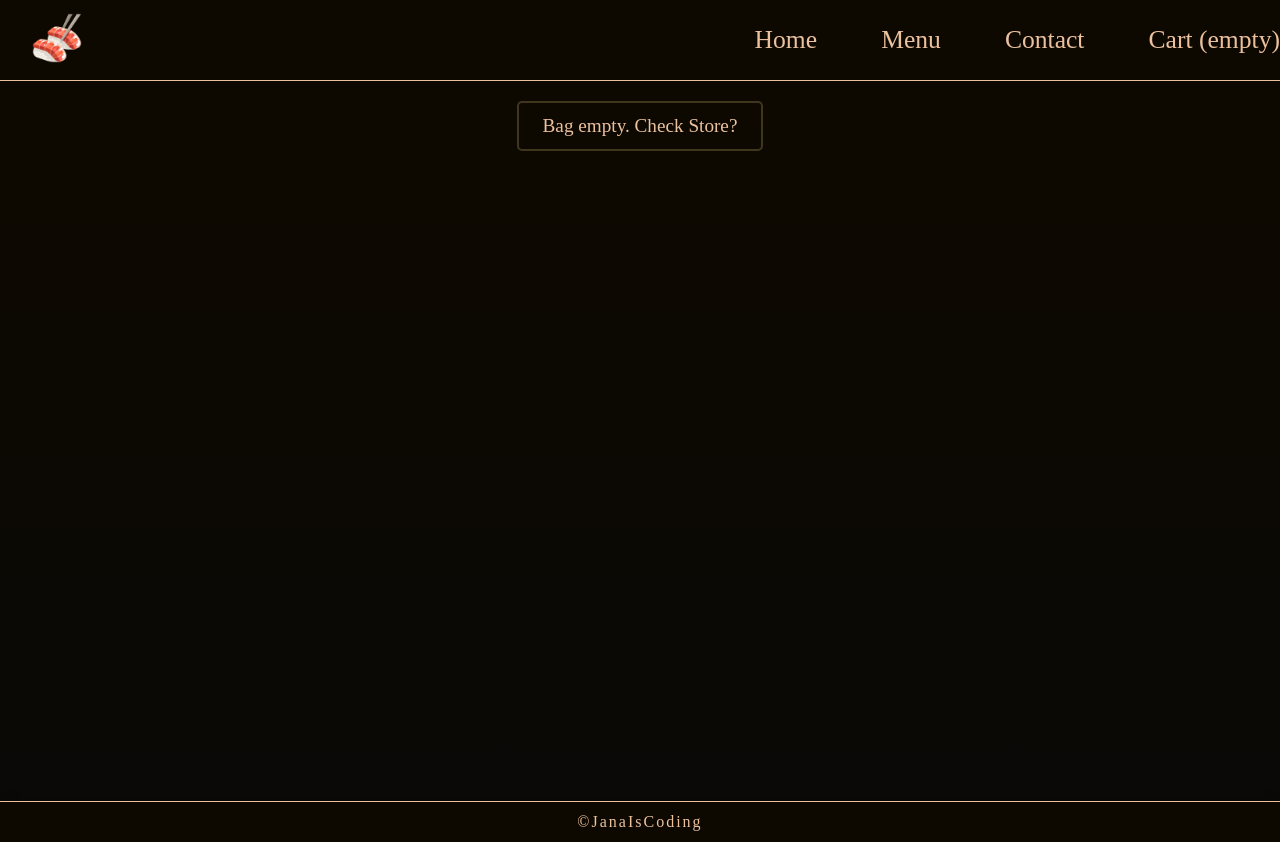
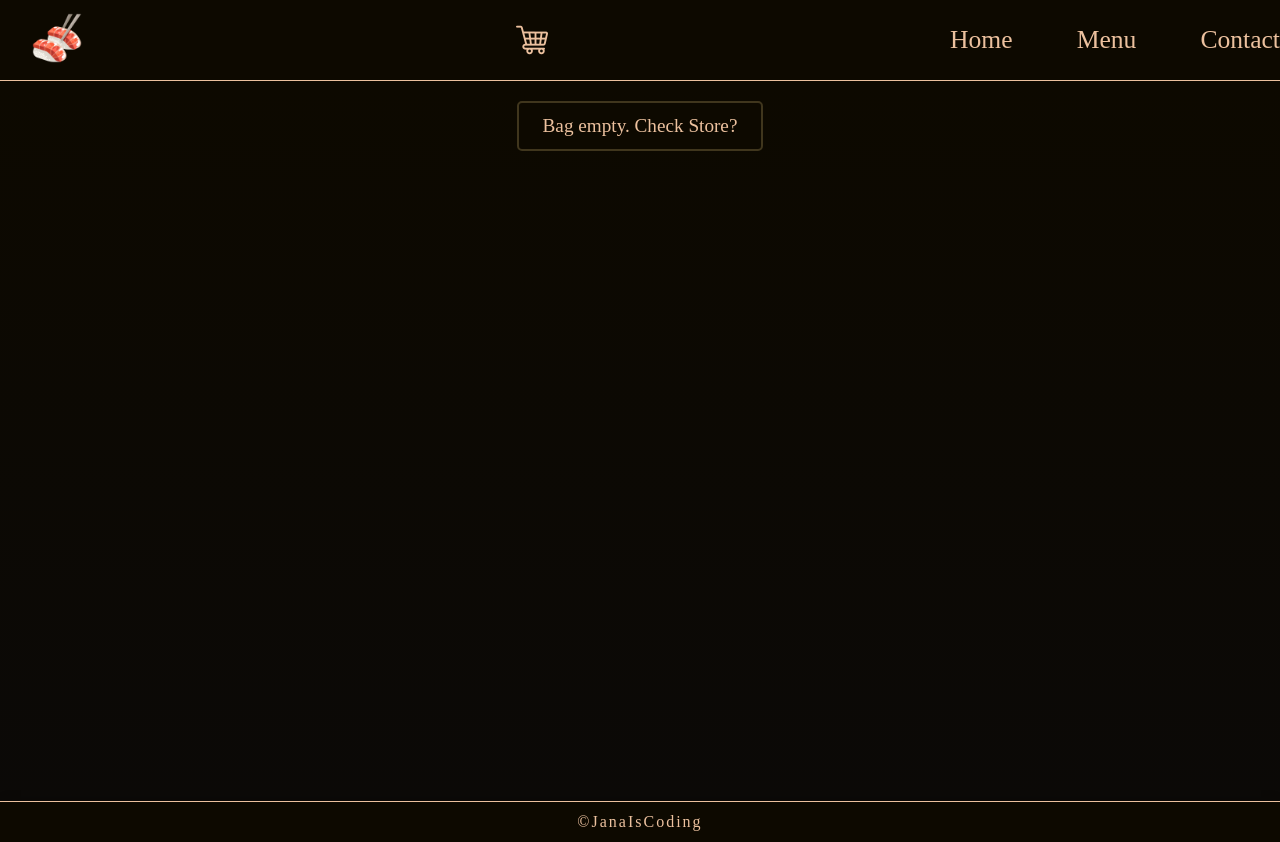
Before and after one commit to janaiscoding/shopping-cart, a React (Create React App) app: page /#/cart in a window 1280 px wide. Built offline with nearby package versions, Linux system fonts and the light colour scheme.

Commit message:
Add cart icon to navbar

```diff
--- a/src/components/CartItem.js
+++ b/src/components/CartItem.js
@@ -29,7 +29,6 @@ const CartItem = ({
       handleCartAdd(cartItem, -1);
       //remove from cart
       // maybe add a popup with "item was removed from bag"
-      alert(`${cartItem.name} was removed from bag`);
       handleCartRemove(cartItem);
     }
   };
@@ -39,7 +38,7 @@ const CartItem = ({
       <div className="product-info">
         <div className="product-name">{cartItem.name}</div>
       </div>
-      <div className="img-handle">
+
       <img
         src={cartItem.img}
         width={150}
@@ -47,8 +46,8 @@ const CartItem = ({
         alt={cartItem.name}
         className="product-image"
         loading="lazy"
-        ></img>
-      </div>
+      />
+
       <div className="buttons-control">
         <div className="increment-decrement">
           <button onClick={handleRemoveSingular} className="minus-one">
--- a/src/styles/cart.css
+++ b/src/styles/cart.css
@@ -32,7 +32,6 @@
 .checkout {
   padding: 0.625em 1.25em;
   font-size: 1.2em;
-  position: relative;
   display: inline-block;
   background-color: #0d0900;
   border-radius: 5px;
--- a/src/styles/navbar.css
+++ b/src/styles/navbar.css
@@ -1,6 +1,5 @@
 header {
   justify-content: space-between;
-  align-items: center;
   background-color: #0d0900;
   border-bottom: 1px solid #ecc19e;
   position: sticky;
@@ -8,6 +7,15 @@ header {
 }
 .logo {
   margin: 2rem;
+}
+.cart-menu-icon {
+  display: flex;
+  gap: 10px;
+  font-size: 20px;
+  font-weight: 700;
+}
+.cart-menu-icon>div{
+  color: white;
 }
 .mobile-nav-toggle {
   display: none;
@@ -39,10 +47,13 @@ header {
     z-index: 9999;
     aspect-ratio: 1;
   }
+  .cart-menu-icon {
+    z-index: 9999;
+  }
   .primary-navigation[data-visible="true"] {
     transform: translateX(0%);
   }
-  .mobile-nav-toggle[aria-expanded="true"]{
+  .mobile-nav-toggle[aria-expanded="true"] {
     background-image: url("../assets/close-icon.png");
   }
 }
--- a/src/utilities/Navbar.js
+++ b/src/utilities/Navbar.js
@@ -2,6 +2,7 @@ import React from "react";
 import { Link } from "react-router-dom";
 import "../styles/navbar.css";
 import logo from "../assets/sushi.png";
+import cartIcon from "../assets/shopping-cart.png";
 
 const Navbar = ({ totalQuant }) => {
   const toggleNav = () => {
@@ -24,7 +25,10 @@ const Navbar = ({ totalQuant }) => {
             <img className="logo" src={logo} alt="sushi logo" width={50} />
           </Link>
         </div>
-
+        <Link to="/cart" className="cart-menu-icon">
+          <img src={cartIcon} />
+          {totalQuant === 0 ? "" : <div> {totalQuant}</div>}
+        </Link>
         <button
           className="mobile-nav-toggle"
           aria-controls="primary-navigation"
@@ -46,11 +50,6 @@ const Navbar = ({ totalQuant }) => {
             <li className="active">
               <Link to="/contact">Contact</Link>
             </li>
-            <li className="active">
-              <Link to="/cart">
-                Cart ({totalQuant === 0 ? "empty" : totalQuant})
-              </Link>
-            </li>
           </ul>
         </nav>
       </header>
```
Also changed, not shown: src/assets/shopping-cart.png (added), 1 other file (tests, documents, lock files or other folders). Lines whose indentation alone changed are shown as unchanged.
